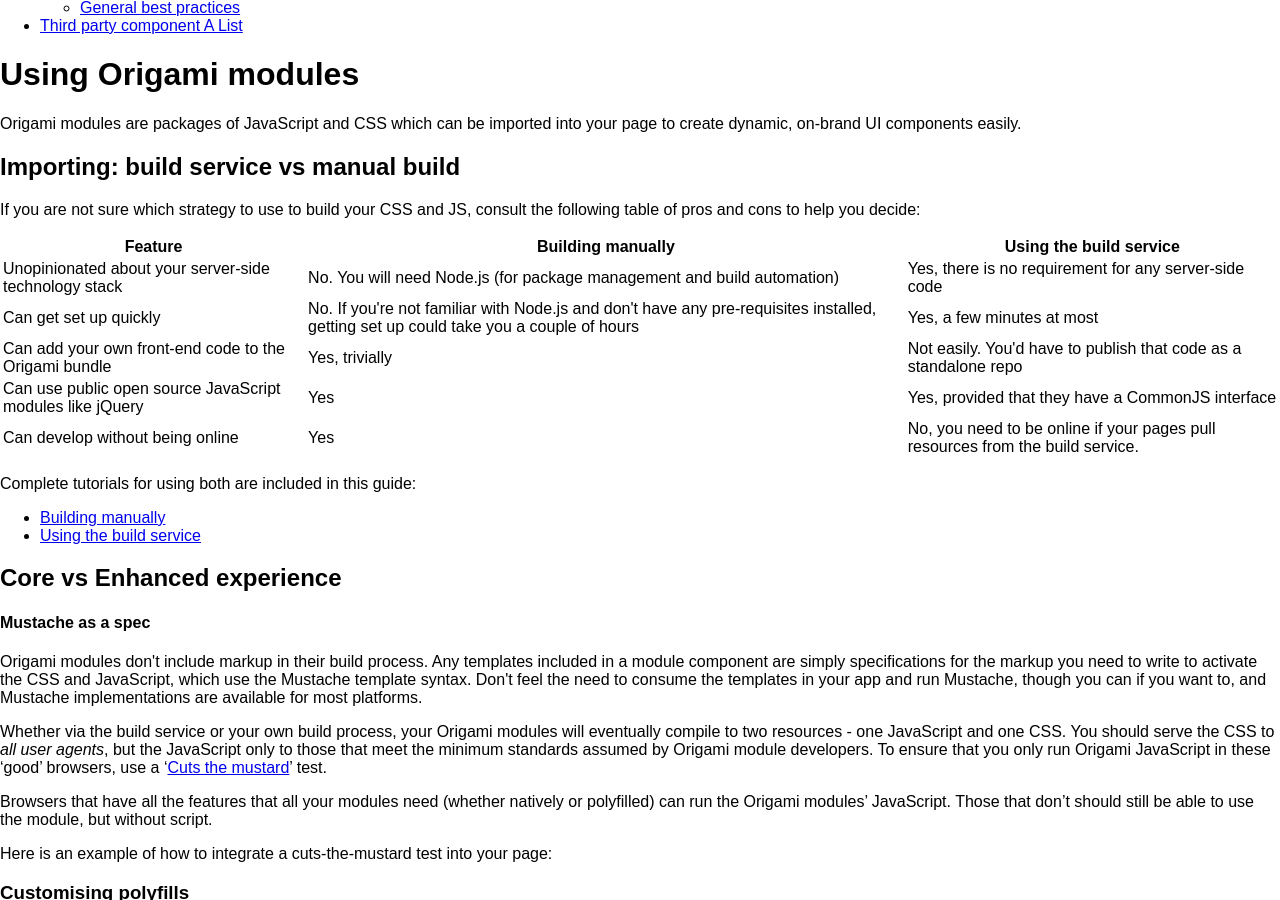
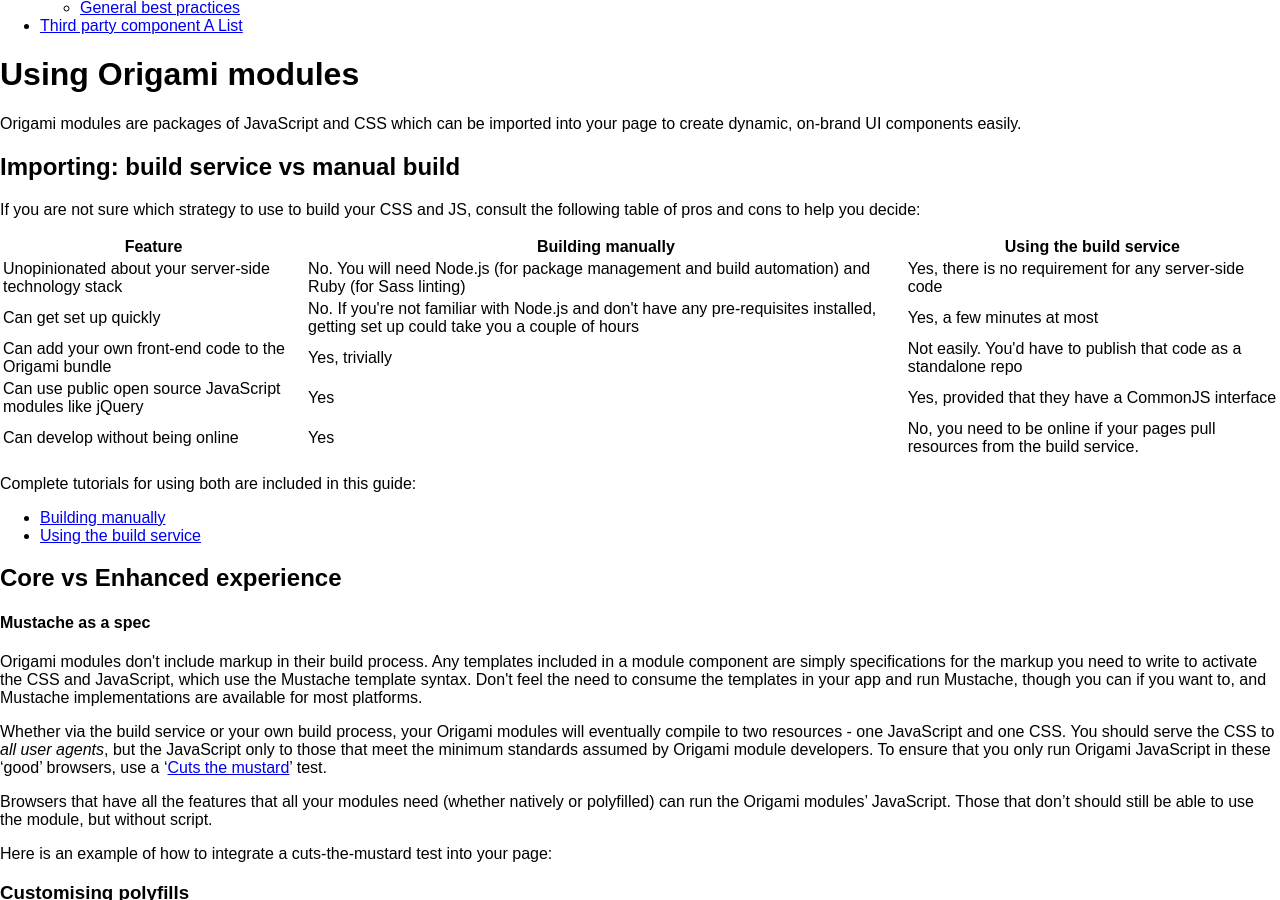
Before and after one commit to Financial-Times/ft-origami, a Jekyll site: the page built from docs/developer-guide/using-modules.md, in a window 1280 px wide and 900 px high, scrolled down 373 px. Built offline with Jekyll 4.4.1, drawn with Linux system fonts in a browser that asks for light colours; nearby versions of some CDN libraries; comment, search, counter and statistics services are not loaded; a style sheet for code colours, icons or effects is not loaded.

```diff
--- a/docs/developer-guide/using-modules.md
+++ b/docs/developer-guide/using-modules.md
@@ -15,7 +15,7 @@ If you are not sure which strategy to use to build your CSS and JS, consult the
 
 <table class="o-techdocs-table">
 <tr><th>Feature</th><th>Building manually</th><th>Using the build service</th></tr>
-<tr><td>Unopinionated about your server-side technology stack</td><td>No.  You will need Node.js (for package management and build automation)</td><td>Yes, there is no requirement for any server-side code</td></tr>
+<tr><td>Unopinionated about your server-side technology stack</td><td>No.  You will need Node.js (for package management and build automation) and Ruby (for Sass linting)</td><td>Yes, there is no requirement for any server-side code</td></tr>
 <tr><td>Can get set up quickly</td><td>No.  If you're not familiar with Node.js and don't have any pre-requisites installed, getting set up could take you a couple of hours</td><td>Yes, a few minutes at most</td></tr>
 <tr><td>Can add your own front-end code to the Origami bundle</td><td>Yes, trivially</td><td>Not easily.  You'd have to publish that code as a standalone repo</td></tr>
 <tr><td>Can use public open source JavaScript modules like jQuery</td><td>Yes</td><td>Yes, provided that they have a CommonJS interface</td></tr>
```
